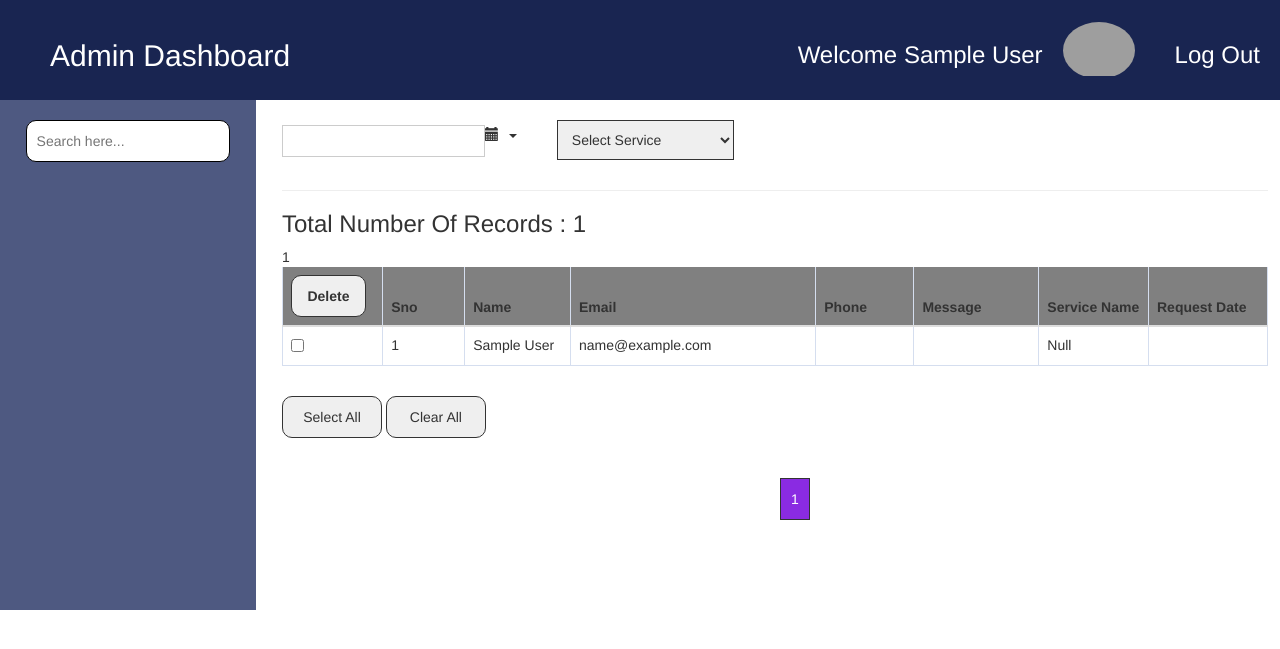
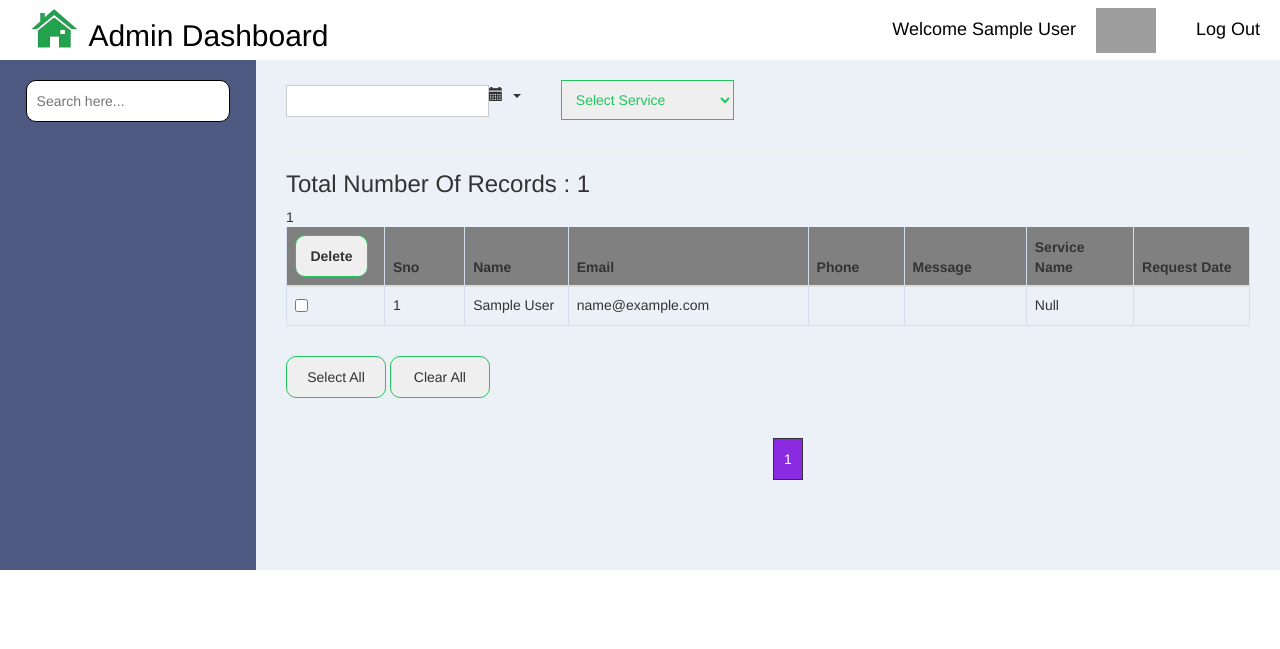
Before and after one commit to Harbhajan002/Home-Service-Website, a PHP site: page /dashboard.php in a window 1280 px wide. Shown: the top 649 px of the page. Run offline with PHP 8.4, Linux system fonts and the light colour scheme; the visitor is signed in with stand-in values (Sample User, id 1); data comes from the database, SQL or seed files in the repository; data that the repository does not hold is empty; some libraries are stand-ins or nearby versions; grey boxes are pictures that could not be loaded.

Commit message:
begining commits

```diff
--- a/assets/style/admin_dashboard.css
+++ b/assets/style/admin_dashboard.css
@@ -4,46 +4,57 @@ body {
     padding: 0;
 }
 
-
-
 .a1 {
     width: 100%;
-    height: 100px;
-    background-color: rgb(25, 37, 81);
-    color: white;
+    height: 60px;
+     /* background-color: white; */
+    color: rgb(0, 0, 0);
     display: flex;
     align-items: center;
     position: sticky;
     top: 0;
     justify-content: space-between;
 }
+.box-a{
+    display: flex;
+    align-items: center;
+    justify-content: space-between;
+    padding: 0 20px;
 
-.a1 h2 {
-    padding: 0 50px;
+}
+.box-a img{
+    height: 45px;
+}
+.box-b{
+    width: 40%;
+    justify-content: end;
+    gap: 20px;
 }
 
-.a1 h3 {
-    padding: 0 20px;
+h4 a {
+    text-decoration: none;
+    color: #000000;
+    outline: none;
 }
 
-h3 a {
+h4 a:hover{
+    outline: none;
+    color: black;
     text-decoration: none;
-    color: #fff;
 }
 
 .inner_parent {
     display: flex;
     height: auto;
     width: 100%;
-    /* justify-content:center; */
 }
 
 .a2 {
     width: 20%;
     display: flex;
     flex-direction: column;
-    background: rgb(78 89 129);
-    color: white;
+    background: rgb(78, 89, 129);
+    color: rgb(0, 0, 0);
     align-items: center;
     float: left;
 }
@@ -59,17 +70,24 @@ h3 a {
     cursor: pointer;
 }
 
-.a2 h3,
-
-button {
+.a2 h3  , button{
     margin-top: 20px;
     padding: 10px 0;
-    border: 1px solid;
+    border: 1px solid rgb(34, 197, 94);
     width: 90%;
     text-align: center;
     border-radius: 10px;
-    /* border-right: none; */
     cursor: pointer;
+}
+.a2 h3 a{
+    color: #000000;
+    text-decoration: none;
+}
+.a2 h3 a:hover{
+    color: rgb(34, 197, 94);
+}
+.a2 h3 .active_nav{
+    color: rgb(34, 197, 94);
 }
 
 .a2 button {
@@ -100,9 +118,9 @@ button:hover {
 }
 
 .a3 {
-    width: 77%;
-    margin-left: 26px;
-    /* float:right; */
+    background-color: rgb(236, 241, 248);
+    width: 80%;
+    padding:0px 30px;
     padding-bottom: 40px;
 }
 
@@ -158,10 +176,7 @@ li {
 
 }
 
-a {
-    text-decoration: none;
-    color: red;
-}
+
 
 .pageactive {
     background-color: blueviolet;
@@ -169,10 +184,7 @@ a {
 
 }
 
-.mid_task {
-    display: flex;
-    justify-content: center;
-}
+
 
 .multi-filter {
     width: 90%;
@@ -192,6 +204,7 @@ a {
     border: 1px solid;
     width: 20%;
     /* border-right: none; */
+    color: rgb(34, 197, 94);
     cursor: pointer;
 }
 
@@ -199,19 +212,6 @@ a {
     width: 80px;
 }
 
-.admin_profile {
-    margin-right: 20px;
-    width: 72px;
-    height: 57px;
-    border-radius: 50%;
-    overflow: hidden;
-
-}
-
-.admin_profile img {
-    width: 100%;
-    height: auto;
-}
 
 .select_all button {
     width: 100px;
--- a/create_service.php
+++ b/create_service.php
@@ -27,6 +27,8 @@ include("dashboard_header.php");
 <script>
     // insert service
     $(document).ready(function () {
+        $('#create_service').addClass('active_nav');
+
         $('#imageUploadForm').on('submit',(function(e) {
             e.preventDefault();
             var formData = new FormData(this);
--- a/dashboard.php
+++ b/dashboard.php
@@ -68,6 +68,7 @@ include("dashboard_header.php");
 
     <script>
         $(document).ready(function () {
+            $('#dashboard').addClass('active_nav');
             //customer message with paging.php
             function loadTable(pageno) {
                 console.log("dashboard", pageno);
--- a/dashboard_header.php
+++ b/dashboard_header.php
@@ -37,22 +37,19 @@
     <title>Home Dashboard</title>
     <link rel="stylesheet" href="./assets/style/admin_dashboard.css">
 
-
-
-
 </head>
-<body id="sid">
+<body >
     <div class="dashboard">
       <div class="a1">
+        <div class="box-a">
+            <img src="assets/image/dashboard-logo.png" alt="logo">
             <h2>Admin Dashboard </h2>
-            <div class="mid_task">
-                <h3>Welcome
-                    <?=$name?>
-                </h3>
-                <div class="admin_profile" id="update">
-                    <a href="update_profile.php"> <img src="assets/image/<?=$image_path ?>" alt="Admin Profile"></a>
-                </div>
-                <h3><a href="?logout">Log Out</a></h3>
+        </div>
+            <div class="box-a box-b">
+                <h4>Welcome <?=$name?></h4>
+                <a href="update_profile.php"> <img src="assets/image/<?=$image_path ?>" alt="Admin Profile"></a>
+                <i class="fa-solid fa-sun"></i>
+                <h4><a href="?logout">Log Out</a></h4>
             </div>
         </div>
     </div>
--- a/descrption.php
+++ b/descrption.php
@@ -44,7 +44,7 @@
         $gallery_array=json_decode($gallery);
         foreach ($gallery_array as $single_image) {
           ?>
-          <img src="<?= $single_image ;?>" alt="">
+          <img src="assets/image/<?= $single_image ;?>" alt="">
            <?php
         }
           ?>
--- a/navigation.php
+++ b/navigation.php
@@ -25,13 +25,6 @@
         // print_r($_SESSION['permissions'] );
         echo "<br>";
 
-
-
-
-// die();
-
-
-
         // array of permission saprate into single value
         foreach ($permissions as $permission) {
 
@@ -43,7 +36,7 @@
               while ($data=$results->fetch_assoc()) {
                ?>
          <!-- live search input -->
-           <h3 id="dash"><a href="<?=$data['nav_link']?>.php"><?=$data['nav_name']?></a></h3>
+           <h3 ><a id="<?=$data['nav_link']?>" href="<?=$data['nav_link']?>.php"><?=$data['nav_name']?></a></h3>
 
             <?php
               }
@@ -51,10 +44,7 @@
         }
 
       // echo $_SERVER['QUERY_STRING']; use for access get parameter
-
-
-
-    }
+         }
    }
    ?>
 
--- a/signup.php
+++ b/signup.php
@@ -89,6 +89,9 @@ include("navigation.php");
 <script src="https://code.jquery.com/jquery-3.6.4.min.js"></script>
 <script src="https://cdnjs.cloudflare.com/ajax/libs/jquery-validate/1.19.3/jquery.validate.min.js"></script>
 <script>
+
+$(document).ready(function () {
+    $('#signup').addClass('active_nav');
      $("#admin").validate({
         rules:{
             name:"required",
@@ -98,5 +101,6 @@ include("navigation.php");
                 minlength:8
             }
         }
-     })
+     });
+    });
 </script>
```
Also changed, not shown: about.php (+43 -0 lines), assets/style/desgin.css (+32 -0 lines), edit_service.php (+8 -5 lines), insert-service.php (+8 -5 lines), service_list.php (+3 -6 lines), assets/image/11.png (added), assets/image/5.png (added), assets/image/8.png (added), assets/image/9.png (added), assets/image/dashboard-logo.png (added), assets/image/profile1.png (added), footer.php (line endings or trailing spaces).
